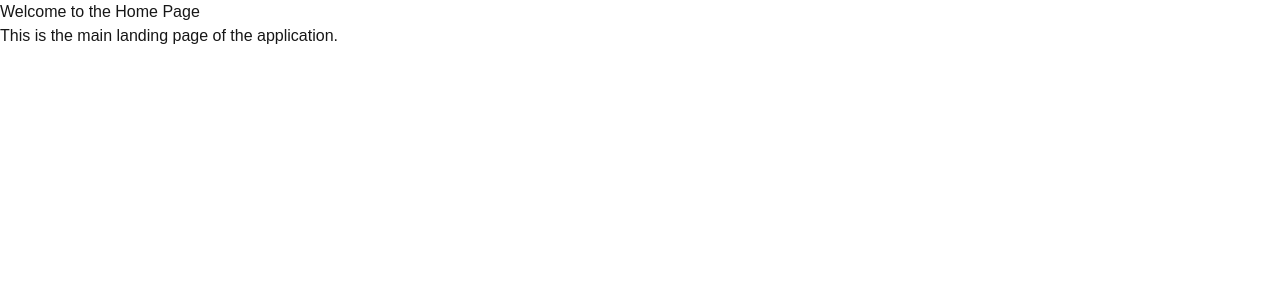
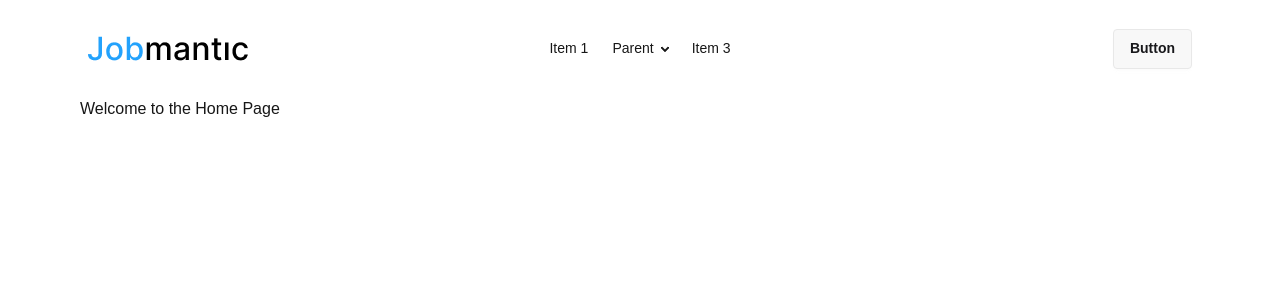
Before and after one commit to EmonHossen10/job-mantic, a Next.js app: page / in a window 1280 px wide. Shown: the top 300 px of the page. Built offline with nearby package versions, Linux system fonts and the light colour scheme.

Commit message:
simple navbar added

```diff
--- /dev/null
+++ b/app/Components/Navbar.js
@@ -0,0 +1,85 @@
+import Image from "next/image";
+import Link from "next/link";
+import React from "react";
+import logo from "@/public/Jobmantic.png";
+
+const Navbar = () => {
+  return (
+    <div className="navbar  my-4">
+      <div className="navbar-start">
+        <div className="dropdown">
+          <div tabIndex={0} role="button" className="btn btn-ghost lg:hidden">
+            <svg
+              xmlns="http://www.w3.org/2000/svg"
+              className="h-5 w-5"
+              fill="none"
+              viewBox="0 0 24 24"
+              stroke="currentColor"
+            >
+              {" "}
+              <path
+                strokeLinecap="round"
+                strokeLinejoin="round"
+                strokeWidth="2"
+                d="M4 6h16M4 12h8m-8 6h16"
+              />{" "}
+            </svg>
+          </div>
+          <ul
+            tabIndex={0}
+            className="menu menu-sm dropdown-content bg-base-100 rounded-box z-1 mt-3 w-52 p-2 shadow"
+          >
+            <li>
+              <a>Item 1</a>
+            </li>
+            <li>
+              <a>Parent</a>
+              <ul className="p-2">
+                <li>
+                  <a>Submenu 1</a>
+                </li>
+                <li>
+                  <a>Submenu 2</a>
+                </li>
+              </ul>
+            </li>
+            <li>
+              <a>Item 3</a>
+            </li>
+          </ul>
+        </div>
+        <Link href="/">
+          <Image src={logo} alt="Jobmantic Logo" />
+        </Link>
+      </div>
+      <div className="navbar-center hidden lg:flex">
+        <ul className="menu menu-horizontal px-1">
+          <li>
+            <a>Item 1</a>
+          </li>
+          <li>
+            <details>
+              <summary>Parent</summary>
+              <ul className="p-2">
+                <li>
+                  <a>Submenu 1</a>
+                </li>
+                <li>
+                  <a>Submenu 2</a>
+                </li>
+              </ul>
+            </details>
+          </li>
+          <li>
+            <a>Item 3</a>
+          </li>
+        </ul>
+      </div>
+      <div className="navbar-end">
+        <a className="btn">Button</a>
+      </div>
+    </div>
+  );
+};
+
+export default Navbar;
--- a/app/layout.js
+++ b/app/layout.js
@@ -1,5 +1,6 @@
 import { Inter } from "next/font/google";
 import "./globals.css";
+import Navbar from "./Components/Navbar";
 
 const inter = Inter({
   variable: "--font-inter",
@@ -15,11 +16,11 @@
   return (
     <html lang="en">
       <body className={`${inter.variable} antialiased`}>
-
-        <div>
+        <div className="max-w-6xl mx-auto px-4">
           {/* Navigation Bar */}
+          <Navbar />
+          {children}
         </div>
-        {children}
       </body>
     </html>
   );
--- a/app/page.js
+++ b/app/page.js
@@ -4,7 +4,7 @@
   return (
     <div>
       <h1>Welcome to the Home Page</h1>
-      <p>This is the main landing page of the application.</p>
+
     </div>
   );
 }
--- a/package.json
+++ b/package.json
@@ -12,7 +12,8 @@
     "daisyui": "^5.1.14",
     "next": "15.5.4",
     "react": "19.1.0",
-    "react-dom": "19.1.0"
+    "react-dom": "19.1.0",
+    "react-icons": "^5.5.0"
   },
   "devDependencies": {
     "@eslint/eslintrc": "^3",
```
Also changed, not shown: public/Jobmantic.png (added), 1 other file (tests, documents, lock files or other folders).
